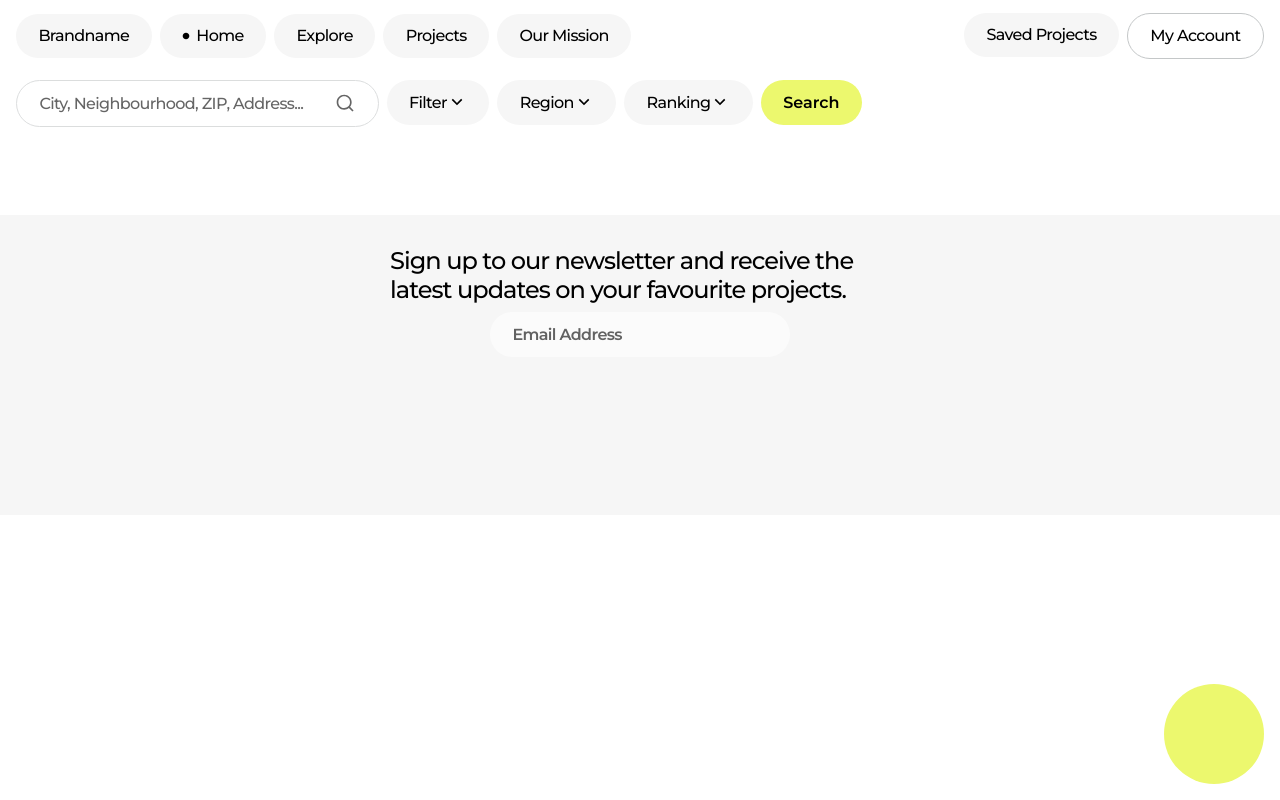
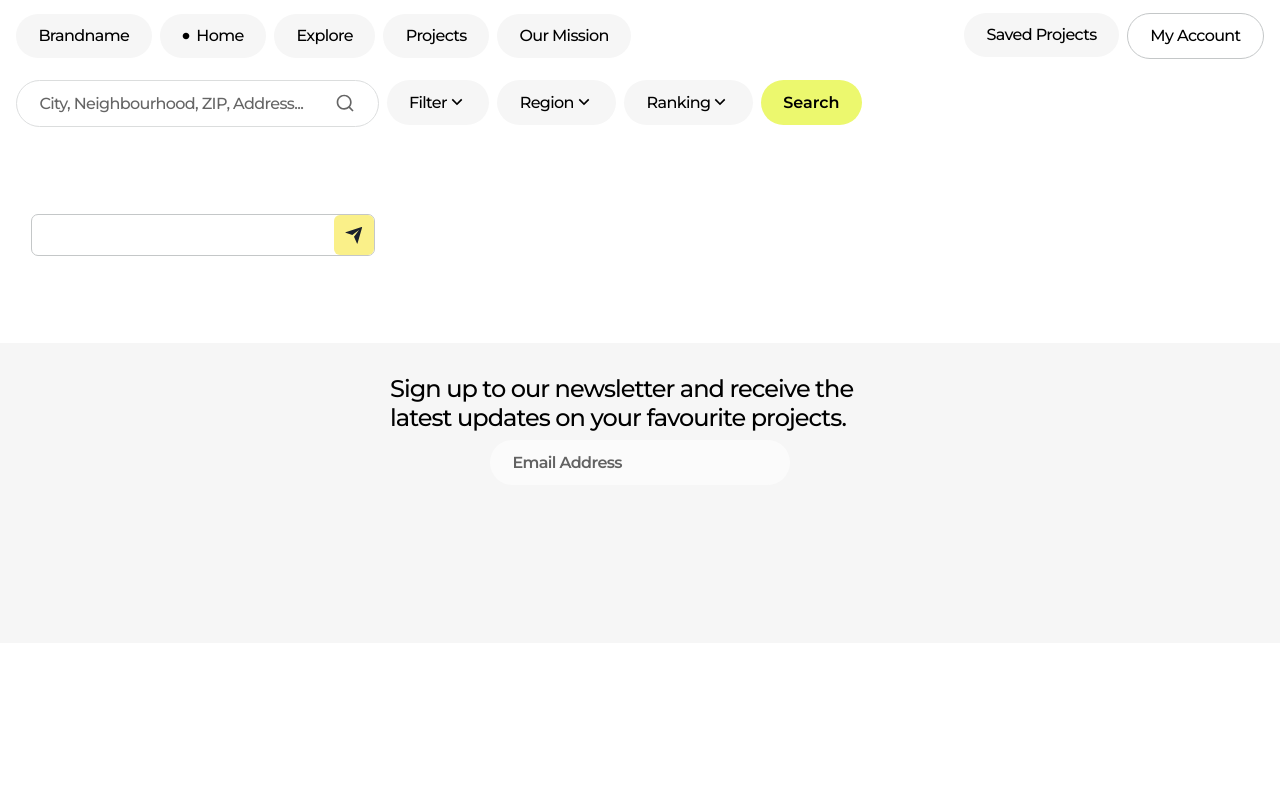
Before and after one commit to gprem09/Urban.I, a React (Create React App) app in the folder frontend/: page /explore in a window 1280 px wide. Built offline with nearby package versions, Linux system fonts and the light colour scheme.

Commit message:
Fixed chat not done yet tho

```diff
--- a/frontend/src/App.js
+++ b/frontend/src/App.js
@@ -5,7 +5,6 @@ import { Explore } from "./components/Explore";
 import { BrowserRouter, Route, Routes } from "react-router-dom";
 import { Stack, Text, Button } from "@chakra-ui/react";
 import { Navbar } from "./components/Navbar";
-import { ChatWidget } from "./components/ChatWidget";
 import { Footer } from "./components/Footer";
 import "./App.css";
 
@@ -23,7 +22,6 @@ function App() {
         </Routes>
         <Navbar />
         <Footer />
-        <ChatWidget />
       </Stack>
     </BrowserRouter>
   );
--- a/frontend/src/components/ChatWidget.js
+++ /dev/null
@@ -1,17 +0,0 @@
-import React, { useState } from "react";
-import { Box, Button } from "@chakra-ui/react";
-
-export const ChatWidget = () => {
-  const [isClicked, setIsClicked] = useState(false);
-  return (
-    <Button
-      position="fixed"
-      bottom="1rem"
-      right="1rem"
-      zIndex="100"
-      variant="yellow"
-      width="100px"
-      height="100px"
-    ></Button>
-  );
-};
--- a/frontend/src/components/Explore.js
+++ b/frontend/src/components/Explore.js
@@ -1,17 +1,19 @@
 import React from "react";
-import { Flex, Button } from "@chakra-ui/react";
+import { Flex, Button, Stack } from "@chakra-ui/react";
 import { RiSearchLine } from "react-icons/ri";
 import { RiArrowDownSLine } from "react-icons/ri";
+import { Chat } from "./chat";
 
 export const Explore = () => {
   return (
-    <Flex
+    <Stack
       width="100%"
       height="100%"
       marginBlock="5rem"
       paddingInline="1rem"
       gap="0.5rem"
     >
+      <Flex gap="0.5rem">
         <Button variant="boutline" gap="2rem" opacity="0.6">
           City, Neighbourhood, ZIP, Address...{" "}
           <RiSearchLine style={{ width: "20px", height: "20px" }} />
@@ -28,5 +30,10 @@ export const Explore = () => {
         </Button>
         <Button variant="yellow">Search</Button>
       </Flex>
+
+      <Stack width="30%">
+        <Chat />
+      </Stack>
+    </Stack>
   );
 };
--- a/frontend/src/components/chat.js
+++ b/frontend/src/components/chat.js
@@ -1,6 +1,7 @@
-import React, { useState } from 'react';
-import axios from 'axios';
-import profiles from './profilesData';
+import React, { useState } from "react";
+import axios from "axios";
+import profiles from "./profilesData";
+import { RiSendPlaneFill } from "react-icons/ri";
 import {
   Box,
   Button,
@@ -10,11 +11,13 @@ import {
   Link,
   Container,
   Grid,
-  GridItem
-} from '@chakra-ui/react';
+  GridItem,
+  InputGroup,
+  InputRightElement,
+} from "@chakra-ui/react";
 
 export const Chat = () => {
-    const [inputText, setInputText] = useState('');
+  const [inputText, setInputText] = useState("");
   const [chatHistory, setChatHistory] = useState([]);
   const [selectedProfiles, setSelectedProfiles] = useState([]);
 
@@ -27,63 +30,107 @@ export const Chat = () => {
     if (!inputText.trim()) return;
 
     try {
-            const response = await axios.post('http://localhost:8080/chat', { input_text: inputText });
+      const response = await axios.post("http://localhost:8080/chat", {
+        input_text: inputText,
+      });
       const reply = response.data.response;
 
-            setChatHistory(chatHistory => [...chatHistory, { question: inputText, answer: reply }]);
-            setInputText('');
+      setChatHistory((chatHistory) => [
+        ...chatHistory,
+        { question: inputText, answer: reply },
+      ]);
+      setInputText("");
       const suggestedProfileNames = extractProfileNames(reply);
       if (suggestedProfileNames.length > 0) {
-                const suggestedProfiles = profiles.filter(profile => suggestedProfileNames.includes(profile.name));
+        const suggestedProfiles = profiles.filter((profile) =>
+          suggestedProfileNames.includes(profile.name)
+        );
         setSelectedProfiles(suggestedProfiles);
       } else {
         setSelectedProfiles([]);
       }
     } catch (error) {
-            console.error('ERROR', error);
+      console.error("ERROR", error);
     }
   };
 
   const extractProfileNames = (reply) => {
-        return profiles.filter(profile => reply.includes(profile.name)).map(profile => profile.name);
+    return profiles
+      .filter((profile) => reply.includes(profile.name))
+      .map((profile) => profile.name);
   };
 
   return (
     <Container maxW="container.xl" mt={16}>
       <VStack spacing={4}>
         {chatHistory.map((chat, index) => (
-                    <Box key={index} p={5} shadow="md" borderWidth="1px" borderRadius="md">
-                        <Text><strong>You:</strong> {chat.question}</Text>
-                        <Text><strong>Bot:</strong> {chat.answer}</Text>
+          <Box
+            key={index}
+            p={5}
+            shadow="md"
+            borderWidth="1px"
+            borderRadius="md"
+          >
+            <Text>
+              <strong>You:</strong> {chat.question}
+            </Text>
+            <Text>
+              <strong>Bot:</strong> {chat.answer}
+            </Text>
           </Box>
         ))}
       </VStack>
       <form onSubmit={handleSubmit}>
         <VStack mt="4">
+          <InputGroup>
             <Input
               value={inputText}
+              outline="1px solid #C4C7C8"
               onChange={handleInputChange}
               placeholder="Type your message here..."
             />
-                    <Button type="submit" colorScheme="yellow">Send</Button>
+            <InputRightElement>
+              <Button type="submit" colorScheme="yellow" padding="0">
+                <RiSendPlaneFill style={{ width: "20px", height: "20px" }} />
+              </Button>
+            </InputRightElement>
+          </InputGroup>
         </VStack>
       </form>
-            <Grid templateColumns="repeat(4, 1fr)" gap={6} mt="6">
-                {selectedProfiles.length > 0 ? selectedProfiles.map((profile, index) => (
-                    <GridItem key={index} p={5} shadow="md" borderWidth="1px" borderRadius="md">
+      <Grid display="none" templateColumns="repeat(4, 1fr)" gap={6} mt="6">
+        {selectedProfiles.length > 0
+          ? selectedProfiles.map((profile, index) => (
+              <GridItem
+                key={index}
+                p={5}
+                shadow="md"
+                borderWidth="1px"
+                borderRadius="md"
+              >
                 <Text fontSize="xl">{profile.name}</Text>
                 <Text>Country: {profile.country}</Text>
                 <br />
                 <Text>{profile.profile}</Text>
                 <br />
-                        <Link href={profile.website} isExternal><strong>Visit Website</strong></Link>
+                <Link href={profile.website} isExternal>
+                  <strong>Visit Website</strong>
+                </Link>
               </GridItem>
-                )) : profiles.map((profile, index) => (
-                    <GridItem key={index} p={5} shadow="md" borderWidth="1px" borderRadius="md">
+            ))
+          : profiles.map((profile, index) => (
+              <GridItem
+                key={index}
+                p={5}
+                shadow="md"
+                borderWidth="1px"
+                borderRadius="md"
+              >
                 <Text fontSize="xl">{profile.name}</Text>
                 <Text>Country: {profile.country}</Text>
                 <br />
-                        <Link href={profile.website} isExternal><strong>Visit Website</strong></Link>
+                <Link href={profile.website} isExternal>
+                  <strong>Visit Website</strong>
+                </Link>
               </GridItem>
             ))}
       </Grid>
```
Lines whose indentation alone changed are shown as unchanged.
